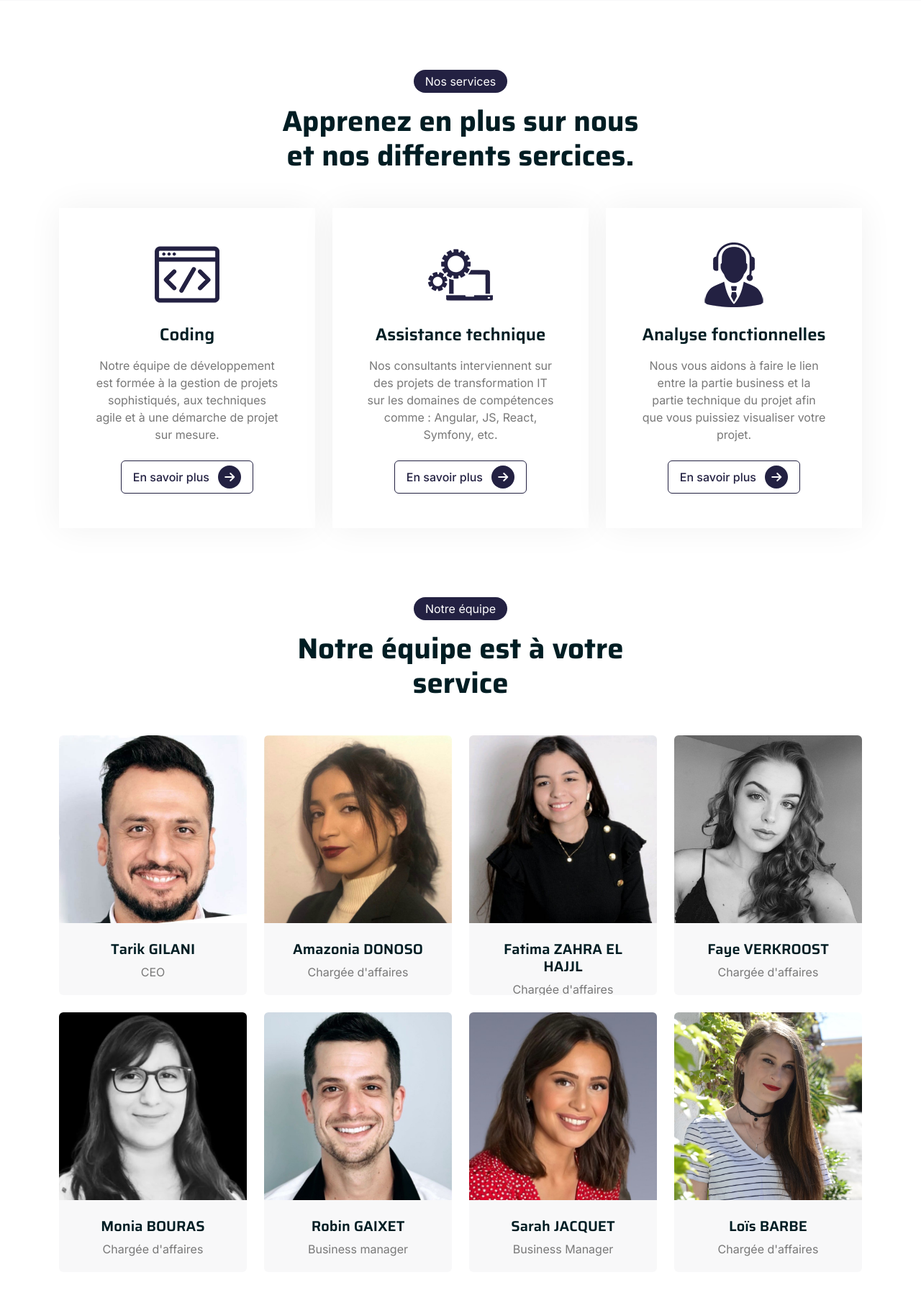
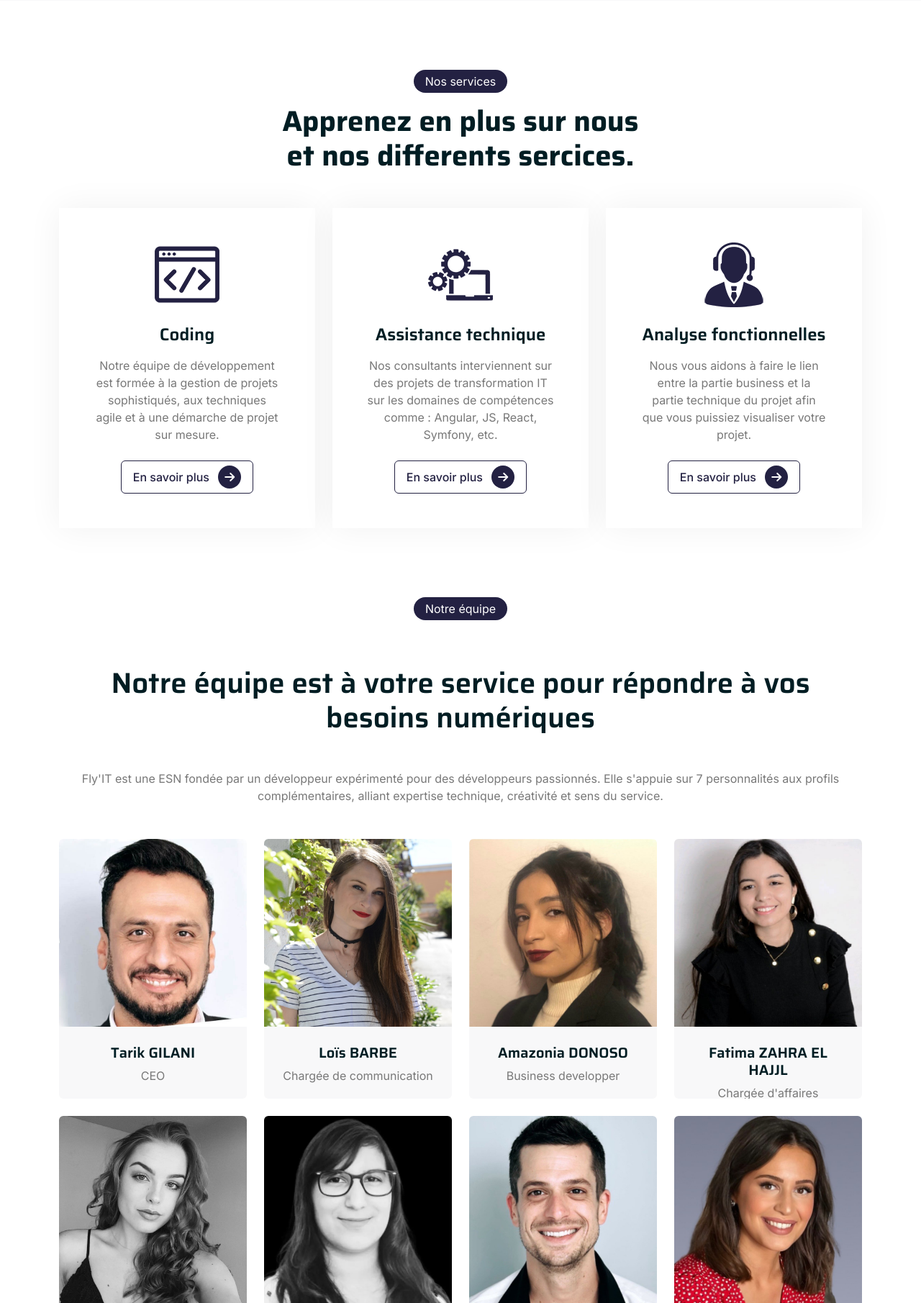
Before and after one commit to alexbalak21/fly-it_site, a PHP site: page / in a window 1280 px wide. Shown: the part 2975-4786 px from the top of the page at 72% size. Run offline with PHP 8.4, Linux system fonts and the light colour scheme; some libraries are stand-ins or nearby versions.

Commit message:
Team titeles updated.

```diff
--- a/css/style.css
+++ b/css/style.css
@@ -7,6 +7,7 @@
     --secondary: #090b40;
     --light: #f8f8f9;
     --dark: #001d23;
+    --gery: #787878;
 }
 
 /* GLOBAL TEMPLATE */
@@ -17,6 +18,10 @@
 
 .text-secondary {
     color: var(--secondary) !important;
+}
+
+.text-tertiary {
+    color: #787878 !important;
 }
 
 .back-to-top {
--- a/index.html
+++ b/index.html
@@ -621,24 +591,32 @@
                 </div>
             </div>
         </div>
-        <!-- Service End -->
+        <!------------------------------------------------------------ Service End------------------------------------------------------------>
 
-        <!-- TEAM START -->
-        <div class="container-xxl py-5">
+        <!------------------------------------------------------------ TEAM START------------------------------------------------------------>
+
+        <div id="team" class="container-xxl py-5">
             <div class="container">
                 <div
                     class="text-center mx-auto mb-5 wow fadeInUp"
                     data-wow-delay="0.1s"
-                    style="max-width: 500px"
                 >
                     <div
                         class="d-inline-block rounded-pill bg-secondary text-white py-1 px-3 mb-3"
                     >
                         Notre équipe
                     </div>
-                    <h1 class="display-6 mb-5">
-                        Notre équipe est à votre service
+                    <h1 class="my-5">
+                        Notre équipe est à votre service pour répondre à vos
+                        besoins numériques
                     </h1>
+
+                    <p class="">
+                        Fly'IT est une ESN fondée par un développeur expérimenté
+                        pour des développeurs passionnés. Elle s'appuie sur 7
+                        personnalités aux profils complémentaires, alliant
+                        expertise technique, créativité et sens du service.
+                    </p>
                 </div>
                 <div class="row g-4">
                     <div
@@ -680,6 +658,44 @@
                     </div>
                     <div
                         class="col-lg-3 col-md-6 wow fadeInUp"
+                        data-wow-delay="0.7s"
+                    >
+                        <div
+                            class="team-item position-relative rounded overflow-hidden"
+                        >
+                            <div class="overflow-hidden">
+                                <img
+                                    class="img-fluid"
+                                    src="img/lois.jpeg"
+                                    alt=""
+                                />
+                            </div>
+                            <div class="team-text bg-light text-center p-4">
+                                <h5>Loïs BARBE</h5>
+                                <p>Chargée de communication</p>
+                                <div class="team-social text-center">
+                                    <a
+                                        class="btn btn-square"
+                                        href="https://www.linkedin.com/in/loisbarbe/
+                                "
+                                        ><i class="fab fa-linkedin-in"></i
+                                    ></a>
+                                    <a
+                                        class="btn btn-square"
+                                        href="mailto:lois.barbe@fly-it.tech"
+                                        ><i class="fa fa-envelope"></i
+                                    ></a>
+                                    <a
+                                        class="btn btn-square"
+                                        href="tel:+336662662767"
+                                        ><i class="fa fa-phone"></i
+                                    ></a>
+                                </div>
+                            </div>
+                        </div>
+                    </div>
+                    <div
+                        class="col-lg-3 col-md-6 wow fadeInUp"
                         data-wow-delay="0.3s"
                     >
                         <div
@@ -694,7 +710,7 @@
                             </div>
                             <div class="team-text bg-light text-center p-4">
                                 <h5>Amazonia DONOSO</h5>
-                                <p>Chargée d'affaires</p>
+                                <p>Business developper</p>
                                 <div class="team-social text-center">
                                     <a
                                         class="btn btn-square"
@@ -768,7 +784,7 @@
                             </div>
                             <div class="team-text bg-light text-center p-4">
                                 <h5>Faye VERKROOST</h5>
-                                <p>Chargée d'affaires</p>
+                                <p>Business developper</p>
                                 <div class="team-social text-center">
                                     <a
                                         class="btn btn-square"
@@ -805,7 +821,7 @@
                             </div>
                             <div class="team-text bg-light text-center p-4">
                                 <h5>Monia BOURAS</h5>
-                                <p>Chargée d'affaires</p>
+                                <p>Business manager</p>
                                 <div class="team-social text-center">
                                     <a
                                         class="btn btn-square"
@@ -879,7 +895,7 @@
                             </div>
                             <div class="team-text bg-light text-center p-4">
                                 <h5>Sarah JACQUET</h5>
-                                <p>Business Manager</p>
+                                <p>Business manager</p>
                                 <div class="team-social text-center">
                                     <a
                                         class="btn btn-square"
@@ -900,50 +916,12 @@
                             </div>
                         </div>
                     </div>
-                    <div
-                        class="col-lg-3 col-md-6 wow fadeInUp"
-                        data-wow-delay="0.7s"
-                    >
-                        <div
-                            class="team-item position-relative rounded overflow-hidden"
-                        >
-                            <div class="overflow-hidden">
-                                <img
-                                    class="img-fluid"
-                                    src="img/lois.jpeg"
-                                    alt=""
-                                />
-                            </div>
-                            <div class="team-text bg-light text-center p-4">
-                                <h5>Loïs BARBE</h5>
-                                <p>Chargée d'affaires</p>
-                                <div class="team-social text-center">
-                                    <a
-                                        class="btn btn-square"
-                                        href="https://www.linkedin.com/in/loisbarbe/
-                                    "
-                                        ><i class="fab fa-linkedin-in"></i
-                                    ></a>
-                                    <a
-                                        class="btn btn-square"
-                                        href="mailto:lois.barbe@fly-it.tech"
-                                        ><i class="fa fa-envelope"></i
-                                    ></a>
-                                    <a
-                                        class="btn btn-square"
-                                        href="tel:+336662662767"
-                                        ><i class="fa fa-phone"></i
-                                    ></a>
-                                </div>
-                            </div>
-                        </div>
-                    </div>
                 </div>
             </div>
         </div>
-        <!-- Team End -->
+        <!------------------------------------------------------------ TEAM END------------------------------------------------------------>
 
-        <!-- Contact Start -->
+        <!------------------------------------------------------------ Contact Start------------------------------------------------------------>
         <div
             class="container-fluid contact-banner my-5 py-5"
             data-parallax="scroll"
@@ -962,8 +940,8 @@
                         </h1>
                         <p class="text-white-50 mb-0">
                             Besoin d'information ? <br />
-                            Laissez nous vos coordonnées et nous vous contactons
-                            au plus vite.
+                            Laissez nous vos coordonnées et nous vous
+                            contacterons au plus vite.
                         </p>
                     </div>
                     <div class="col-lg-6 wow fadeIn" data-wow-delay="0.5s">
```
Also changed, not shown: other parts of index.html (+28 -58 lines).
